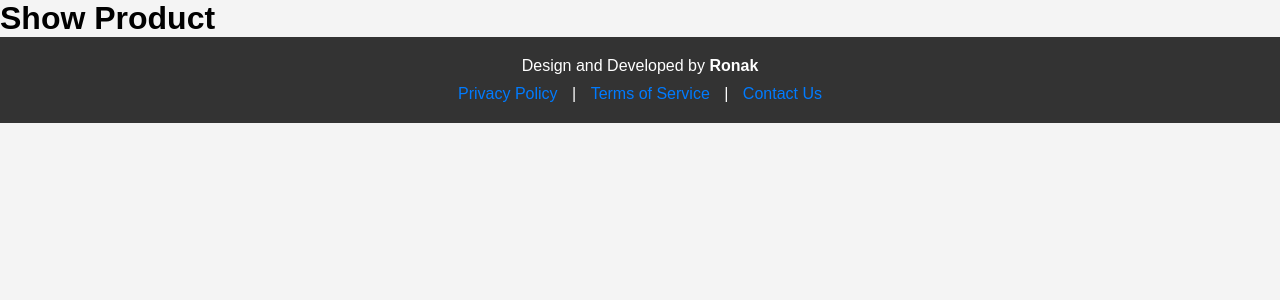
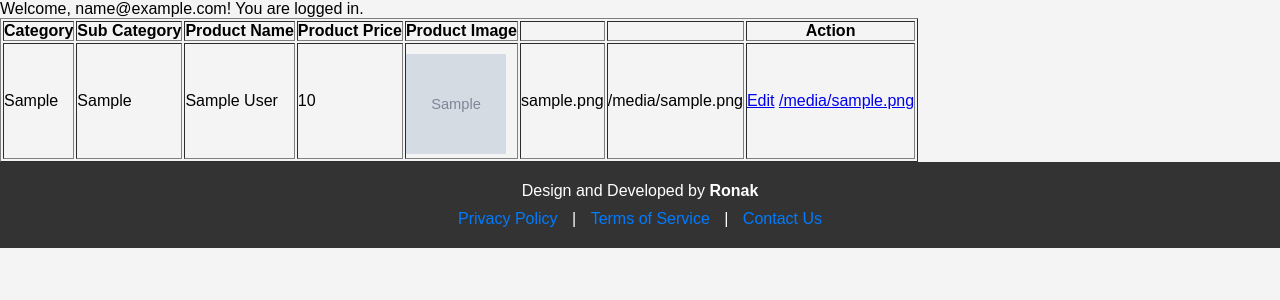
Before and after one commit to RonakParmar21/shop-with-cheap, a Django app: template shopwithcheap/admin_panel/templates/admin_panel/showProduct.html in a window 1280 px wide. Shown: the part 58-358 px from the top of the page. Run offline with Django 5.2, Linux system fonts and the light colour scheme; tables that the repository leaves empty hold one stand-in row (Sample ...); the template is opened without the code that fills it: values named after a table or form of the project are taken from there, most other values are stand-ins (such as "Sample title", 1, 10 or a date in 2020).

Commit message:
show product

```diff
--- a/shopwithcheap/admin_panel/templates/admin_panel/showProduct.html
+++ b/shopwithcheap/admin_panel/templates/admin_panel/showProduct.html
@@ -3,41 +3,65 @@
 <!DOCTYPE html>
 <html lang="en">
   <head>
-    <meta charset="UTF-8">
-    <meta name="viewport" content="width=device-width, initial-scale=1.0">
+    <meta charset="UTF-8" />
+    <meta name="viewport" content="width=device-width, initial-scale=1.0" />
     <title>Simple Django Project</title>
-    <link rel="stylesheet" href="{% static 'css/style.css' %}">
+    <link rel="stylesheet" href="{% static '/css/style.css' %}" />
   </head>
   <body>
-
-  {% include 'admin_panel/navbar.html' %}
+    {% include 'admin_panel/navbar.html' %} {% if user_email %}
+    <p>Welcome, {{ user_email }}! You are logged in.</p>
+    {% endif %}
 
     <main>
       {% block content %}
-            <h1>Show Product</h1>
+      <table border="1">
+        <tr>
+          <th>Category</th>
+          <th>Sub Category</th>
+          <th>Product Name</th>
+          <th>Product Price</th>
+          <th>Product Image</th>
+          <th></th>
+          <th></th>
+          <th colspan="2">Action</th>
+        </tr>
+        {% for product in products %}
+        <tr>
+          <td>{{ product.category }}</td>
+          <td>{{ product.subcategory }}</td>
+          <td>{{ product.product_title }}</td>
+          <td>{{ product.product_price }}</td>
+          <td>
+            <img
+              src="{{ product.product_image.url }}"
+              alt="{{product.product_image.url}}"
+              style="width: 100px; height: 100px; margin-top: 10px"
+            />
+          </td>
+          <td>{{product.product_image}}</td>
+          <td>{{product.product_image.url}}</td>
+          <td>
+            <a
+              href="../edit-subcategory-{{ forloop.counter }}"
+              class="edit"
+              data-toggle="modal"
+              >Edit</a
+            >
+            <a href="{{ product.product_image.url }}"
+              >{{ product.product_image.url }}</a
+            >
+          </td>
+        </tr>
+        {% empty %}
+        <tr>
+          <td colspan="6">No products available.</td>
+        </tr>
+        {% endfor %}
+      </table>
       {% endblock %}
     </main>
 
     {% include 'admin_panel/footer.html' %}
-
   </body>
 </html>
-
-{% comment %} {% load static %}
-<html>
-  <head>
-    <link rel="stylesheet" type="text/css" href="{% static '/css/style.css' %}" />
-  </head>
-
-  <body>
-    {% include "navbar.html" %}
-    <div class="grid-container">
-        <a href="{% url "addcategory" %}"><div class="grid-item">Add Category</div></a>
-        <div class="grid-item">Box 2</div>
-        <div class="grid-item">Box 3</div>
-        <div class="grid-item">Box 4</div>
-    </div>
-    {% include "footer.html" %}
-    {% comment %} <div>Index page of admin</div> {% endcomment %
-  </body>
-</html> {% endcomment %}
--- a/shopwithcheap/admin_panel/urls.py
+++ b/shopwithcheap/admin_panel/urls.py
@@ -1,4 +1,6 @@
 from django.urls import path
+from django.conf import settings
+from django.conf.urls.static import static
 from . import views as admin_panel_views
 
 urlpatterns = [
@@ -14,4 +16,4 @@ urlpatterns = [
     path('edit-subcategory/<str:id>/', admin_panel_views.EDITSUBCATEGORY, name='edit-subcategory'),
     # Add this line to handle the AJAX request for subcategories
     path('get-subcategories/', admin_panel_views.GET_SUBCATEGORIES, name='get_subcategories'),
-]
+]+ static(settings.MEDIA_URL, document_root=settings.MEDIA_ROOT)
```
Also changed, not shown: shopwithcheap/admin_panel/views.py (+40 -1 lines), shopwithcheap/media/product/pent1.jpeg (added), shopwithcheap/media/product/pent2.jpeg (added), shopwithcheap/shopwithcheap/settings.py (line endings or trailing spaces). Lines whose indentation alone changed are shown as unchanged.
